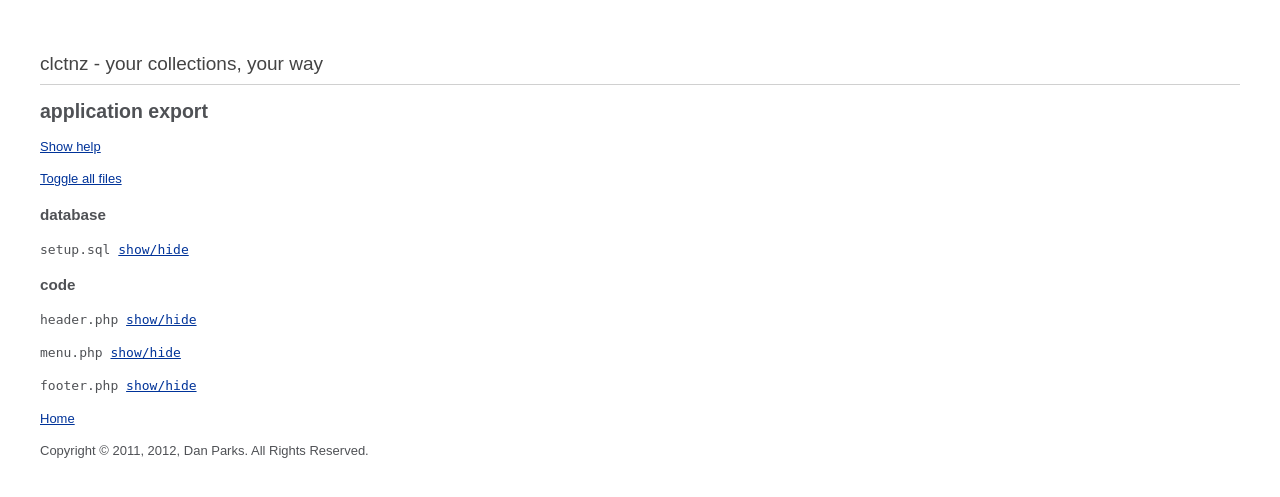
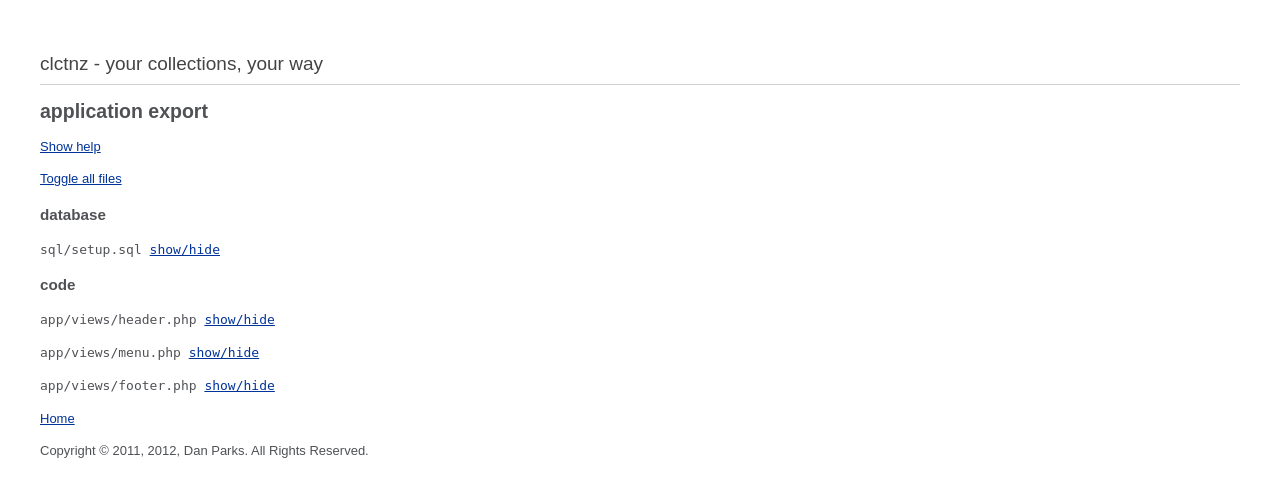
Before and after one commit to tapostrophemo/clctnz, a CodeIgniter app: page /application/export in a window 1280 px wide. Shown: the top 497 px of the page. Run offline with CodeIgniter, Linux system fonts and the light colour scheme.

Commit message:
exported files will need paths, so I added them

```diff
--- a/app/controllers/application.php
+++ b/app/controllers/application.php
@@ -21,15 +21,15 @@ class Application extends CI_Controller
 
     $sql = '';
     $code = array(
-      array('name' => 'header.php', 'code' => getTemplate('views/header.php')),
-      array('name' => 'menu.php', 'code' => getTemplate('views/menu.php')),
-      array('name' => 'footer.php', 'code' => getTemplate('views/footer.php')),
+      array('name' => 'app/views/header.php', 'code' => getTemplate('views/header.php')),
+      array('name' => 'app/views/menu.php', 'code' => getTemplate('views/menu.php')),
+      array('name' => 'app/views/footer.php', 'code' => getTemplate('views/footer.php')),
     );
     foreach ($this->CollectionApp->getTables() as $collectible) {
       $sql .= "\n" . $this->CollectionApp->getSql($collectible) . ";\n";
-      $code[] = array('name' => "${collectible}_all.php", 'code' => getTemplate('views/collectible/all.php', $collectible));
-      $code[] = array('name' => "${collectible}_add.php", 'code' => getTemplate('views/collectible/add.php', $collectible));
-      $code[] = array('name' => "${collectible}_edit.php", 'code' => getTemplate('views/collectible/edit.php', $collectible));
+      $code[] = array('name' => "app/views/${collectible}/all.php", 'code' => getTemplate('views/collectible/all.php', $collectible));
+      $code[] = array('name' => "app/views/${collectible}/add.php", 'code' => getTemplate('views/collectible/add.php', $collectible));
+      $code[] = array('name' => "app/views/${collectible}/edit.php", 'code' => getTemplate('views/collectible/edit.php', $collectible));
     }
 
     $this->load->view('export', array('sql' => $sql, 'code' => $code));
--- a/app/views/export.php
+++ b/app/views/export.php
@@ -9,7 +9,7 @@
 <p><a href="#" id="toggleAll">Toggle all files</a></p>
 
 <h3>database</h3>
-<pre>setup.sql <code class="collapsed"><?=$sql?></code></pre>
+<pre>sql/setup.sql <code class="collapsed"><?=$sql?></code></pre>
 
 <h3>code</h3>
 <?php foreach ($code as $file): ?>
```
